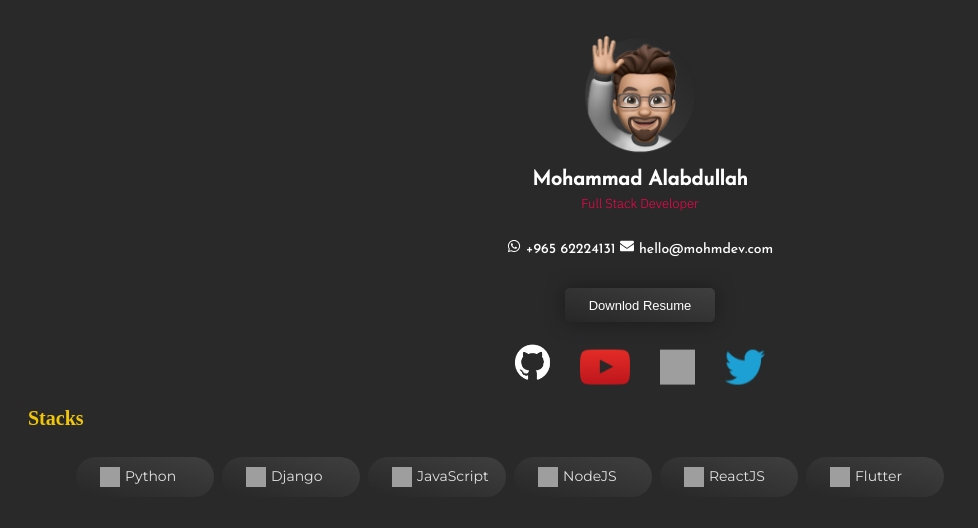
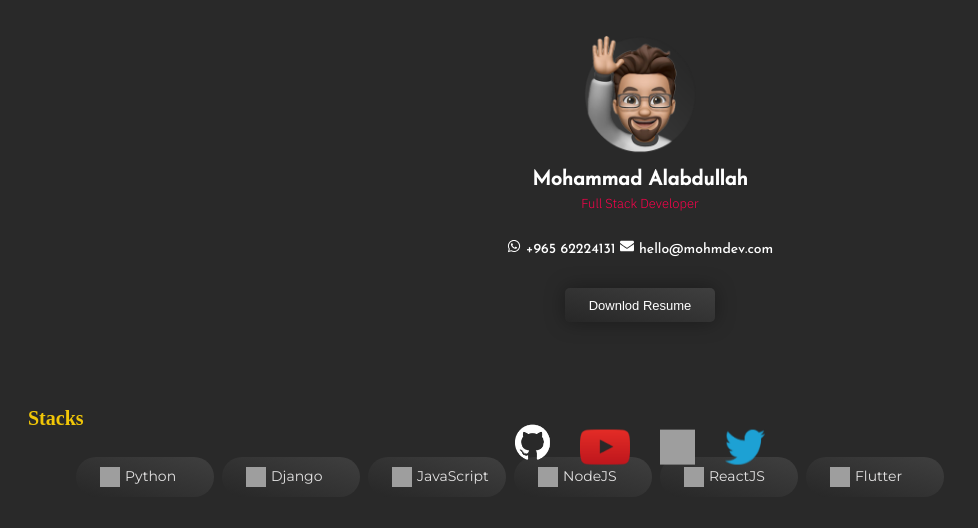
Before and after one commit to malabdullah89/my-web, a React (Create React App) app: page / in a window 1280 px wide. Shown: the top 528 px of the page, without its empty margins (0-978 px from the left). Built offline with nearby package versions, Linux system fonts and the light colour scheme; grey boxes are pictures that could not be loaded; a web font is replaced by a local one.

Commit message:
Update Social.css

```diff
--- a/src/Components/SocilaMedia/Social.css
+++ b/src/Components/SocilaMedia/Social.css
@@ -1,5 +1,5 @@
 .social {
-   top: 45%;
+   top: 55%;
     margin-bottom: 20px;
     display: inline-flex;
     margin: 0;
```
